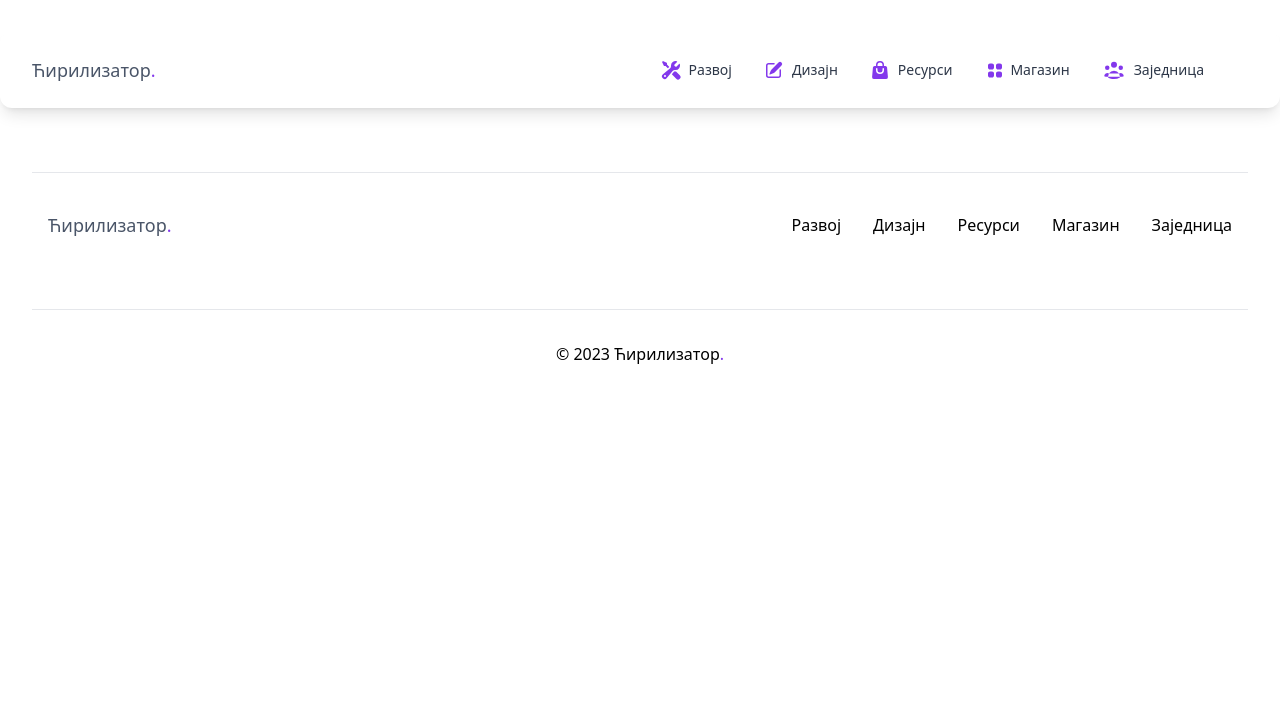
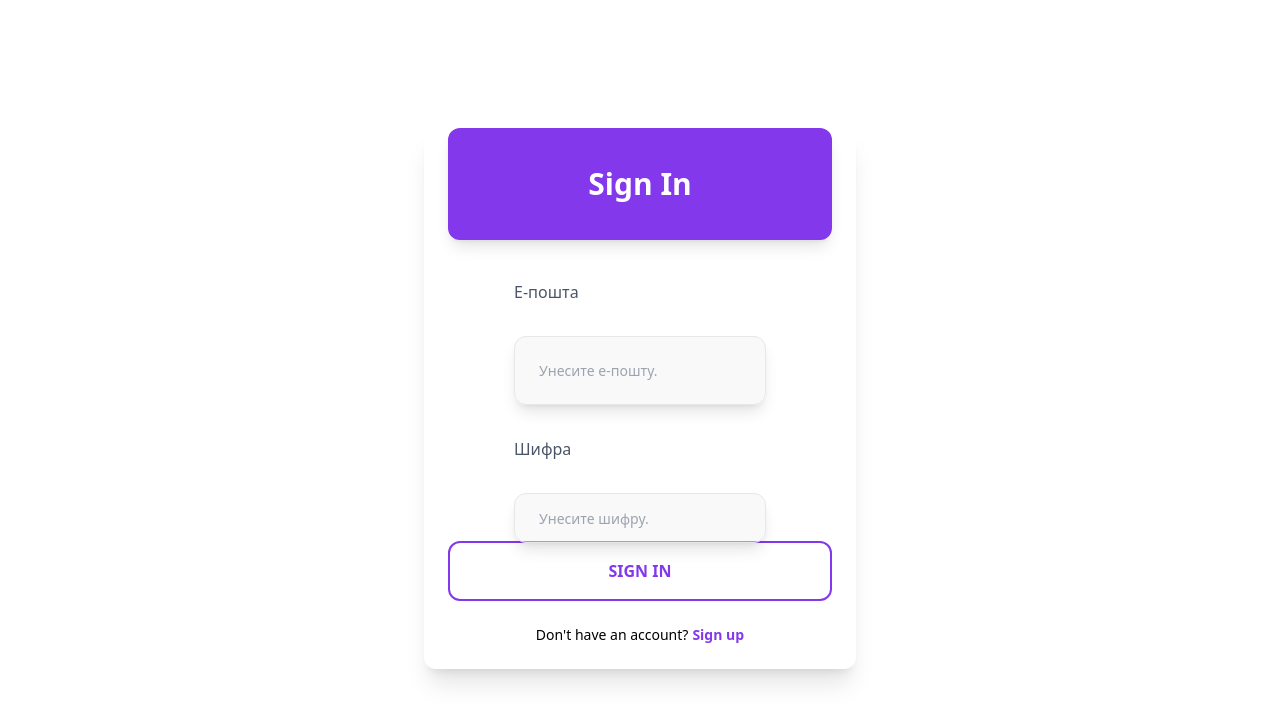
Before and after one commit to Nikola352/cirilizator, a React (Vite) app in the folder client/: page /login in a window 1280 px wide. Shown: the top 722 px of the page. Built offline with nearby package versions, Linux system fonts and the light colour scheme.

Commit message:
Add textInput component

```diff
--- a/client/src/App.css
+++ b/client/src/App.css
@@ -122,3 +122,8 @@
   color: var(--primary-color);
   padding-left: .4rem;
 }
+.container{
+  max-width: 1280px;
+  margin: 4rem auto;
+  padding-top: 2rem;
+}
--- a/client/src/App.jsx
+++ b/client/src/App.jsx
@@ -2,27 +2,45 @@ import './App.css'
 import { Button } from "@material-tailwind/react";
 import Home from './pages/Home'
 import { BrowserRouter as Router, Routes as Switch, Route } from "react-router-dom";
+import { useState, useEffect } from 'react';
 import Navbar from './components/Navbar'
 import Footer from './components/Footer';
 import Razvoj from './pages/Razvoj';
 import Magazin from './pages/Magazin';
 import Resursi from './pages/Resursi';
+import Login from './pages/Login';
+
+
+
+
+
 
 
 function App() {
+  const [showNavFooter, setShowNavFooter] = useState(true);
+  useEffect(() => {
+    const currPath = window.location.pathname;
+    if (currPath === "/login") {
+      setShowNavFooter(false);
+    } else {
+      setShowNavFooter(true);
+    }
+  })
   return (
     <Router>
       <div className="App ">
-        <Navbar />
+        {showNavFooter && <Navbar />}
           <div className="content">
             <Switch>
+              {console.log(window.location.pathname)}
               <Route path="/" element={<Home />} />
               <Route path="/razvoj" element={<Razvoj />} />
               <Route path="/magazin" element={<Magazin />} />
               <Route path="/resursi" element={<Resursi />} />
+              <Route path="/login" element={<Login />} />
             </Switch>
           </div>
-        <Footer />
+        {showNavFooter && <Footer />}
       </div>
     </Router>
   )
--- a/client/src/components/Navbar.jsx
+++ b/client/src/components/Navbar.jsx
@@ -117,7 +117,7 @@ export default function NavbarDefault() {
 
   return (
     <Navbar  className="sticky top-[2rem] z-10 mx-auto max-w-screen-3xl px-6 py-4  lg:px-8 lg:py-4 shadow-lg max-w-7xl">
-      <div className="container mx-auto flex items-center justify-between text-blue-gray-900 ">
+      <div className=" mx-auto flex items-center justify-between text-blue-gray-900 ">
         <Typography
           as="a"
           href="/"
--- /dev/null
+++ b/client/src/components/TextInput.jsx
@@ -0,0 +1,43 @@
+
+const TextInput = ({value, setValue, label, name, error=null, required=false, type="text", min, max}) => {
+    return (
+        <div className="text-input relative m-6">
+            { type === "textarea" ? (
+                <textarea
+                    name={name} required={required}
+                    placeholder={label}
+                    value={value}
+                    onChange={(e) => setValue(e.target.value)}
+                    className={`text-secondary-600 h-40 text-lg border-secondary-400 border rounded-l
+                        focus:outline-none focus:border-primary-500 border-b-2 p-2
+                        peer placeholder:text-transparent
+                        ${error ? 'border-error': ''}`}
+                />
+            ) : (
+                <input
+                    type={type}
+                    name={name} required={required}
+                    placeholder={label}
+                    value={value}
+                    onChange={(e) => setValue(e.target.value)}
+                    min={min} max={max}
+                    className={`text-secondary-600 h-10 text-l
+                        focus:outline-none focus:border-primary-500 border-b-2
+                        peer placeholder:text-transparent
+                        ${error ? 'border-error': ''}`}
+                />
+                )}
+            {label && (
+                <label htmlFor={name}
+                    className={`absolute left-0 ${type==='textarea' ? '-top-5' : '-top-3.5'} text-secondary-400 text-sm transition-all
+                        peer-placeholder-shown:text-base peer-placeholder-shown:top-2
+                        ${type==='textarea' ? 'peer-focus:-top-5' : 'peer-focus:-top-3.5'} peer-focus:text-sm
+                        pointer-text pointer-events-none`}
+                >{label}</label>
+            )}
+            {error && (
+                <p className="text-sm text-error">{error}</p>
+            )}
+        </div>
+    );
+}
--- /dev/null
+++ b/client/src/pages/Login.jsx
@@ -0,0 +1,52 @@
+import {
+    Card,
+    CardHeader,
+    CardBody,
+    CardFooter,
+    Typography,
+    Input,
+    Checkbox,
+    Button,
+  } from "@material-tailwind/react";
+export default function Login(){
+    return(
+        <div className="container">
+            <Card className=" shadow-xl mx-auto flex flex-col justify-center items-center w-[27rem]">
+                <CardHeader
+                    variant="gradient"
+                    className="mb-4 grid h-28 place-items-center bg-primary w-96 "
+                >
+                    <Typography variant="h3" color="white">
+                    Sign In
+                    </Typography>
+                </CardHeader>
+                <CardBody className="flex flex-col gap-4 ">
+                    <label className='text-primary-100 font-light'>E-пошта</label>
+                    <Input  size="lg" className='my-4  p-6 w-96   shadow-lg rounded-xl bg-[#f2f2f275]'
+                    placeholder="Унесите e-пошту."
+                     />
+                    <label className='text-primary-100 font-light'>Шифра</label>
+                    <Input  size="xl" className='my-4  p-6  w-96  shadow-lg rounded-xl bg-[#f2f2f275]'
+                    placeholder="Унесите шифру." />
+
+                </CardBody>
+                <CardFooter className="pt-0">
+                    <Button className="hover:bg-primary w-96 py-4 rounded-xl bg-white border-primary border-2 text-primary hover:text-white" fullWidth>
+                    Sign In
+                    </Button>
+                    <Typography variant="small" className="mt-6 flex justify-center">
+                    Don&apos;t have an account?
+                    <Typography
+                        as="a"
+                        href="#signup"
+                        variant="small"
+                        className="ml-1 font-bold text-primary"
+                    >
+                        Sign up
+                    </Typography>
+                    </Typography>
+                </CardFooter>
+            </Card>
+        </div>
+    )
+}
```
